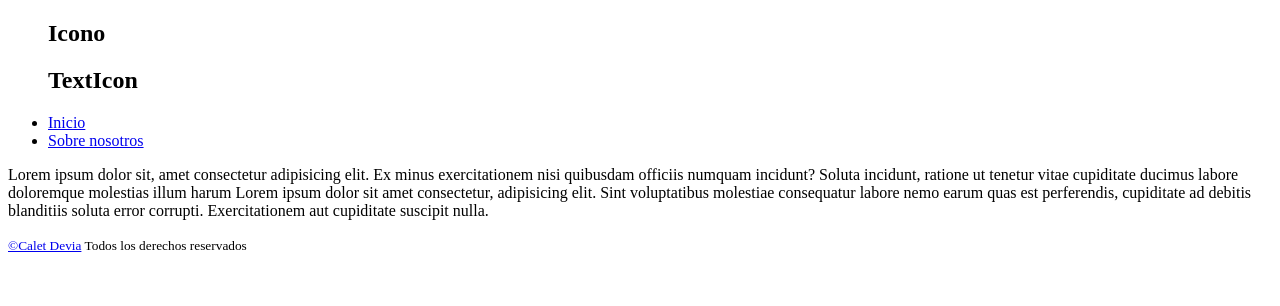
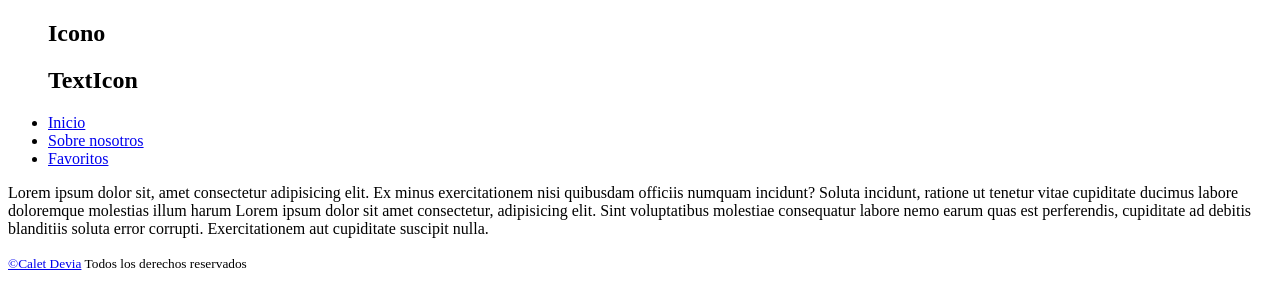
Before and after one commit to Ledtius/mbp-search-library, a React (Vite) app: page /about-us in a window 1280 px wide. Shown: the top 306 px of the page. Built offline with nearby package versions, Linux system fonts and the light colour scheme; no server answers.

Commit message:
Added Favorites.jsx

```diff
--- a/src/App.jsx
+++ b/src/App.jsx
@@ -7,6 +7,8 @@ import Layout from "./components/layout/Layout.jsx";
 import Home from "./components/pages/Home.jsx";
 
 import BookInfo from "./components/books/BookInfo.jsx";
+
+import Favorites from "./components/pages/Favorites.jsx";
 
 import AboutUs from "./components/pages/AboutUs.jsx";
 
@@ -26,6 +28,8 @@ function App() {
               <Route path="about-us" element={<AboutUs />} />
 
               <Route path="book-info" element={<BookInfo />} />
+
+              <Route path="favorites" element={<Favorites />} />
             </Route>
           </Routes>
         </BrowserRouter>
--- a/src/components/Layout/Header.jsx
+++ b/src/components/Layout/Header.jsx
@@ -16,6 +16,9 @@ function Header() {
             <li>
               <Link to="about-us">Sobre nosotros</Link>
             </li>
+            <li>
+              <Link to="favorites">Favoritos</Link>
+            </li>
           </ul>
         </nav>
       </header>
--- /dev/null
+++ b/src/components/pages/Favorites.jsx
@@ -0,0 +1,11 @@
+const Favorites = () => {
+  return (
+    <>
+      <section>
+        <h1>Favoritos</h1>
+      </section>
+    </>
+  );
+};
+
+export default Favorites;
```
